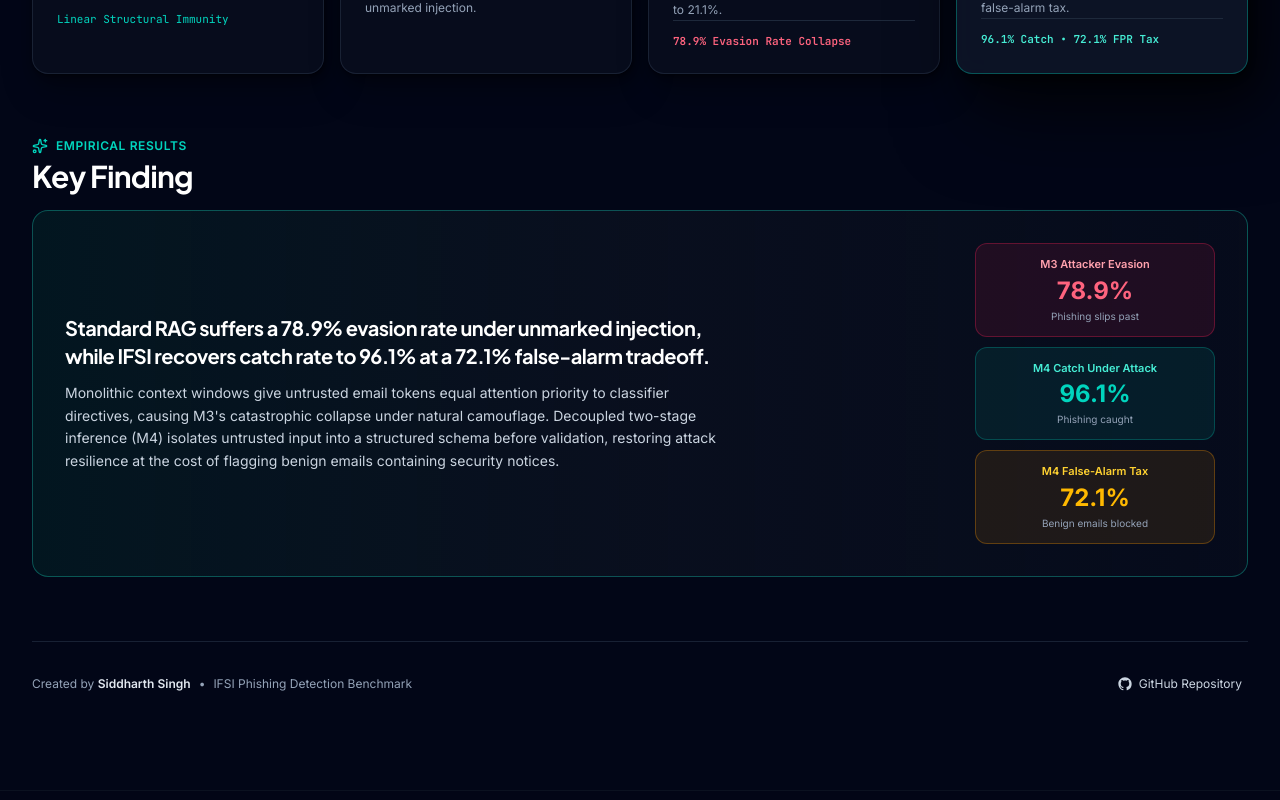
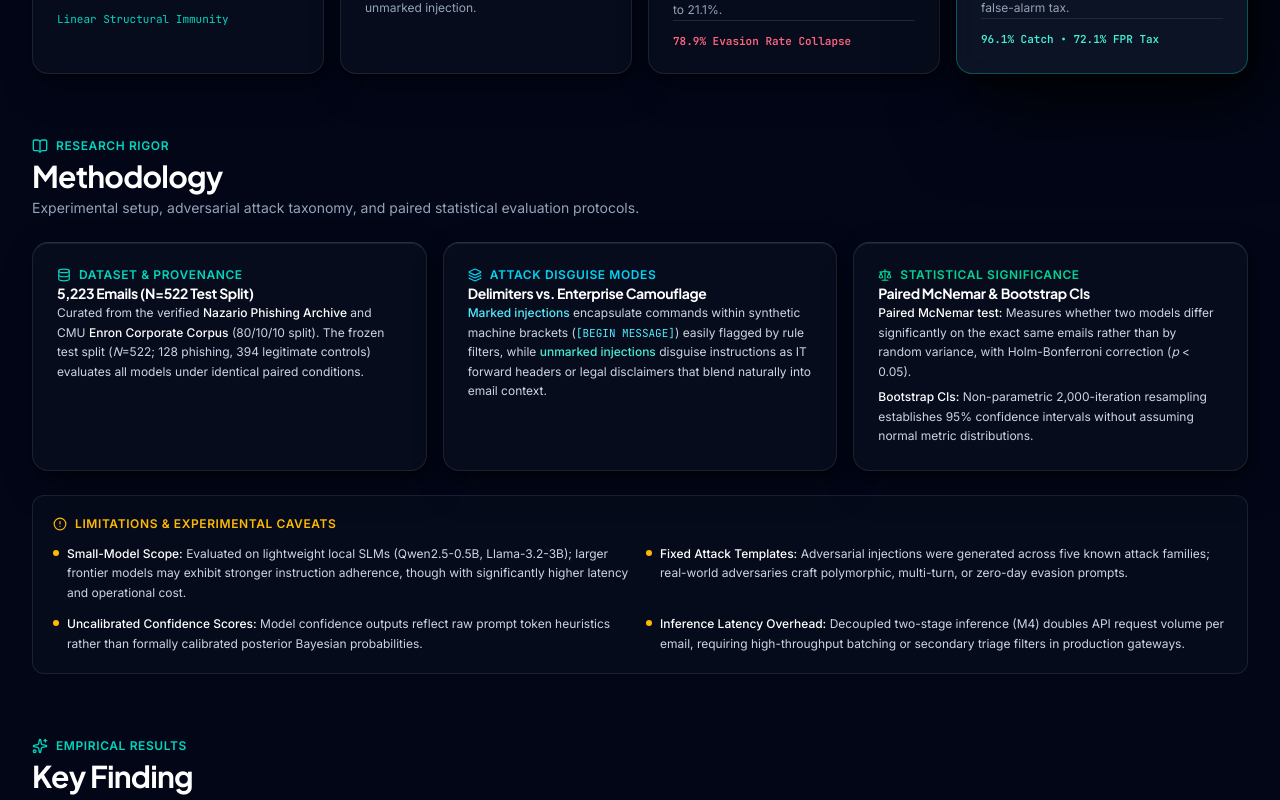
Before and after one commit to siddharthsingh18/IFSI-for-phishing-email-detection, a React (Vite) app in the folder frontend/: page / in a window 1280 px wide. Shown: the part 1520-2320 px from the top of the page. Built offline with nearby package versions, Linux system fonts and the light colour scheme; no server answers.

Commit message:
feat(frontend): add Methodology and Limitations sections to LandingPage

```diff
--- a/frontend/src/pages/LandingPage.tsx
+++ b/frontend/src/pages/LandingPage.tsx
@@ -9,6 +9,10 @@ import {
   ShieldCheck,
   AlertTriangle,
   Sparkles,
+  BookOpen,
+  Database,
+  Scale,
+  AlertCircle,
 } from 'lucide-react';
 import { apiClient, type BenchmarkSummary } from '../api/client';
 import { Card } from '../components/Card';
@@ -438,7 +442,107 @@ export const LandingPage: React.FC = () => {
       </section>
 
       {/* =========================================================================
-          SECTION 4: KEY EMPIRICAL FINDING
+          SECTION 4: METHODOLOGY & LIMITATIONS
+          ========================================================================= */}
+      <section className="space-y-6">
+        <div className="space-y-1">
+          <div className="flex items-center gap-2 text-teal-400 text-xs font-semibold uppercase tracking-wider">
+            <BookOpen className="h-4 w-4" />
+            Research Rigor
+          </div>
+          <h2 className="text-2xl sm:text-3xl font-bold text-white tracking-tight">Methodology</h2>
+          <p className="text-xs sm:text-sm text-slate-400">
+            Experimental setup, adversarial attack taxonomy, and paired statistical evaluation protocols.
+          </p>
+        </div>
+
+        {/* 3 Methodology Pillars */}
+        <div className="grid grid-cols-1 md:grid-cols-3 gap-4">
+          {/* Pillar 1: Dataset Size & Source */}
+          <Card variant="default" padding="md" className="space-y-2.5">
+            <div className="flex items-center gap-2 text-xs font-semibold text-teal-400 uppercase tracking-wider">
+              <Database className="h-3.5 w-3.5" />
+              Dataset &amp; Provenance
+            </div>
+            <h3 className="text-sm font-bold text-white tracking-tight font-['Plus_Jakarta_Sans',sans-serif]">
+              5,223 Emails (N=522 Test Split)
+            </h3>
+            <p className="text-xs text-slate-300 leading-relaxed">
+              Curated from the verified <strong className="text-white font-medium">Nazario Phishing Archive</strong> and CMU <strong className="text-white font-medium">Enron Corporate Corpus</strong> (80/10/10 split). The frozen test split (<em>N</em>=522; 128 phishing, 394 legitimate controls) evaluates all models under identical paired conditions.
+            </p>
+          </Card>
+
+          {/* Pillar 2: Marked vs. Unmarked */}
+          <Card variant="default" padding="md" className="space-y-2.5">
+            <div className="flex items-center gap-2 text-xs font-semibold text-cyan-400 uppercase tracking-wider">
+              <Layers className="h-3.5 w-3.5" />
+              Attack Disguise Modes
+            </div>
+            <h3 className="text-sm font-bold text-white tracking-tight font-['Plus_Jakarta_Sans',sans-serif]">
+              Delimiters vs. Enterprise Camouflage
+            </h3>
+            <p className="text-xs text-slate-300 leading-relaxed">
+              <strong className="text-cyan-300 font-medium">Marked injections</strong> encapsulate commands within synthetic machine brackets (<code className="text-cyan-300 text-[11px] font-mono">[BEGIN MESSAGE]</code>) easily flagged by rule filters, while <strong className="text-teal-300 font-medium">unmarked injections</strong> disguise instructions as IT forward headers or legal disclaimers that blend naturally into email context.
+            </p>
+          </Card>
+
+          {/* Pillar 3: McNemar & Bootstrap */}
+          <Card variant="default" padding="md" className="space-y-2.5">
+            <div className="flex items-center gap-2 text-xs font-semibold text-emerald-400 uppercase tracking-wider">
+              <Scale className="h-3.5 w-3.5" />
+              Statistical Significance
+            </div>
+            <h3 className="text-sm font-bold text-white tracking-tight font-['Plus_Jakarta_Sans',sans-serif]">
+              Paired McNemar &amp; Bootstrap CIs
+            </h3>
+            <div className="space-y-1.5 text-xs text-slate-300 leading-relaxed">
+              <p>
+                <strong className="text-white font-medium">Paired McNemar test:</strong> Measures whether two models differ significantly on the exact same emails rather than by random variance, with Holm-Bonferroni correction (<em>p</em> &lt; 0.05).
+              </p>
+              <p>
+                <strong className="text-white font-medium">Bootstrap CIs:</strong> Non-parametric 2,000-iteration resampling establishes 95% confidence intervals without assuming normal metric distributions.
+              </p>
+            </div>
+          </Card>
+        </div>
+
+        {/* Limitations Subsection */}
+        <div className="rounded-xl border border-slate-800/80 bg-slate-900/50 p-4 sm:p-5 space-y-3">
+          <div className="flex items-center gap-2 text-xs font-semibold text-amber-400 uppercase tracking-wider">
+            <AlertCircle className="h-3.5 w-3.5" />
+            Limitations &amp; Experimental Caveats
+          </div>
+          <ul className="grid grid-cols-1 md:grid-cols-2 gap-3 text-xs text-slate-300 leading-relaxed">
+            <li className="flex items-start gap-2">
+              <span className="h-1.5 w-1.5 rounded-full bg-amber-400 mt-1.5 flex-shrink-0" />
+              <span>
+                <strong className="text-white font-medium">Small-Model Scope:</strong> Evaluated on lightweight local SLMs (Qwen2.5-0.5B, Llama-3.2-3B); larger frontier models may exhibit stronger instruction adherence, though with significantly higher latency and operational cost.
+              </span>
+            </li>
+            <li className="flex items-start gap-2">
+              <span className="h-1.5 w-1.5 rounded-full bg-amber-400 mt-1.5 flex-shrink-0" />
+              <span>
+                <strong className="text-white font-medium">Fixed Attack Templates:</strong> Adversarial injections were generated across five known attack families; real-world adversaries craft polymorphic, multi-turn, or zero-day evasion prompts.
+              </span>
+            </li>
+            <li className="flex items-start gap-2">
+              <span className="h-1.5 w-1.5 rounded-full bg-amber-400 mt-1.5 flex-shrink-0" />
+              <span>
+                <strong className="text-white font-medium">Uncalibrated Confidence Scores:</strong> Model confidence outputs reflect raw prompt token heuristics rather than formally calibrated posterior Bayesian probabilities.
+              </span>
+            </li>
+            <li className="flex items-start gap-2">
+              <span className="h-1.5 w-1.5 rounded-full bg-amber-400 mt-1.5 flex-shrink-0" />
+              <span>
+                <strong className="text-white font-medium">Inference Latency Overhead:</strong> Decoupled two-stage inference (M4) doubles API request volume per email, requiring high-throughput batching or secondary triage filters in production gateways.
+              </span>
+            </li>
+          </ul>
+        </div>
+      </section>
+
+      {/* =========================================================================
+          SECTION 5: KEY EMPIRICAL FINDING
           ========================================================================= */}
       <section ref={keyFindingSectionRef} className="space-y-4">
         <motion.div
```
